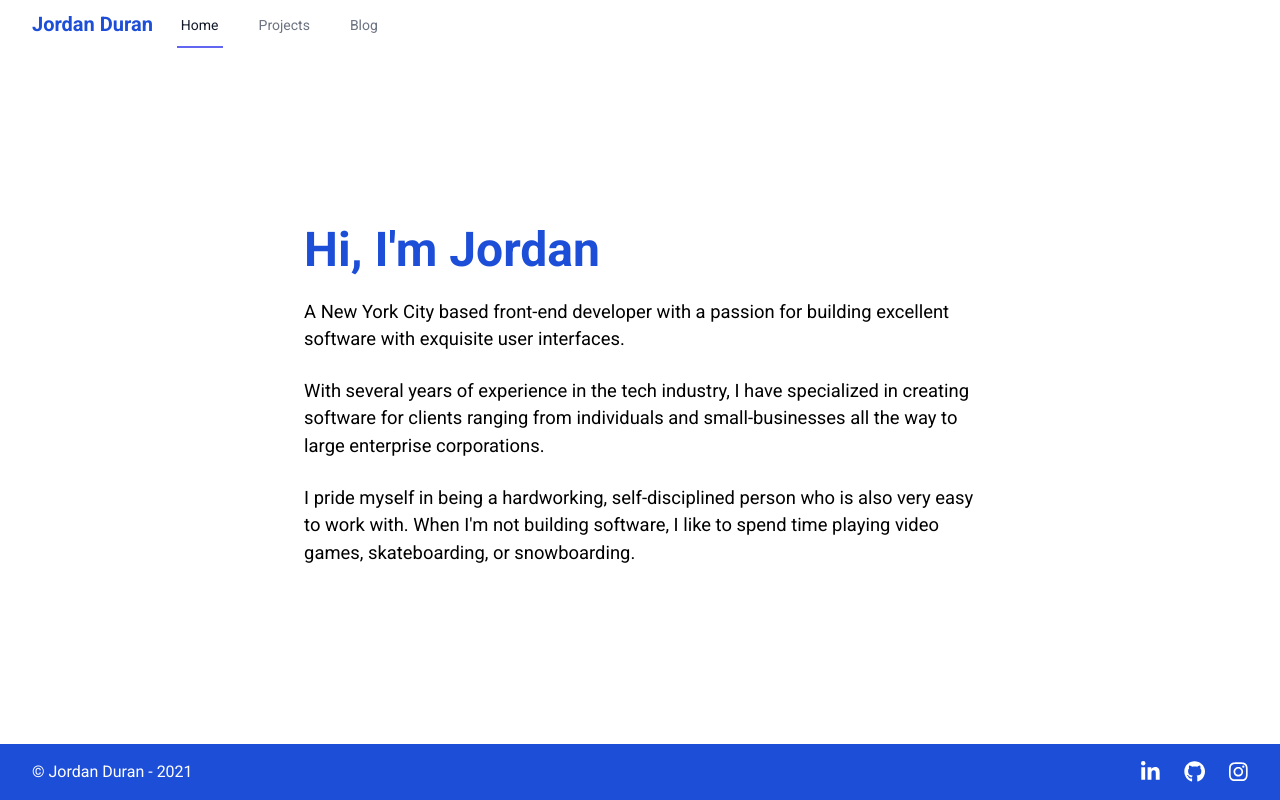
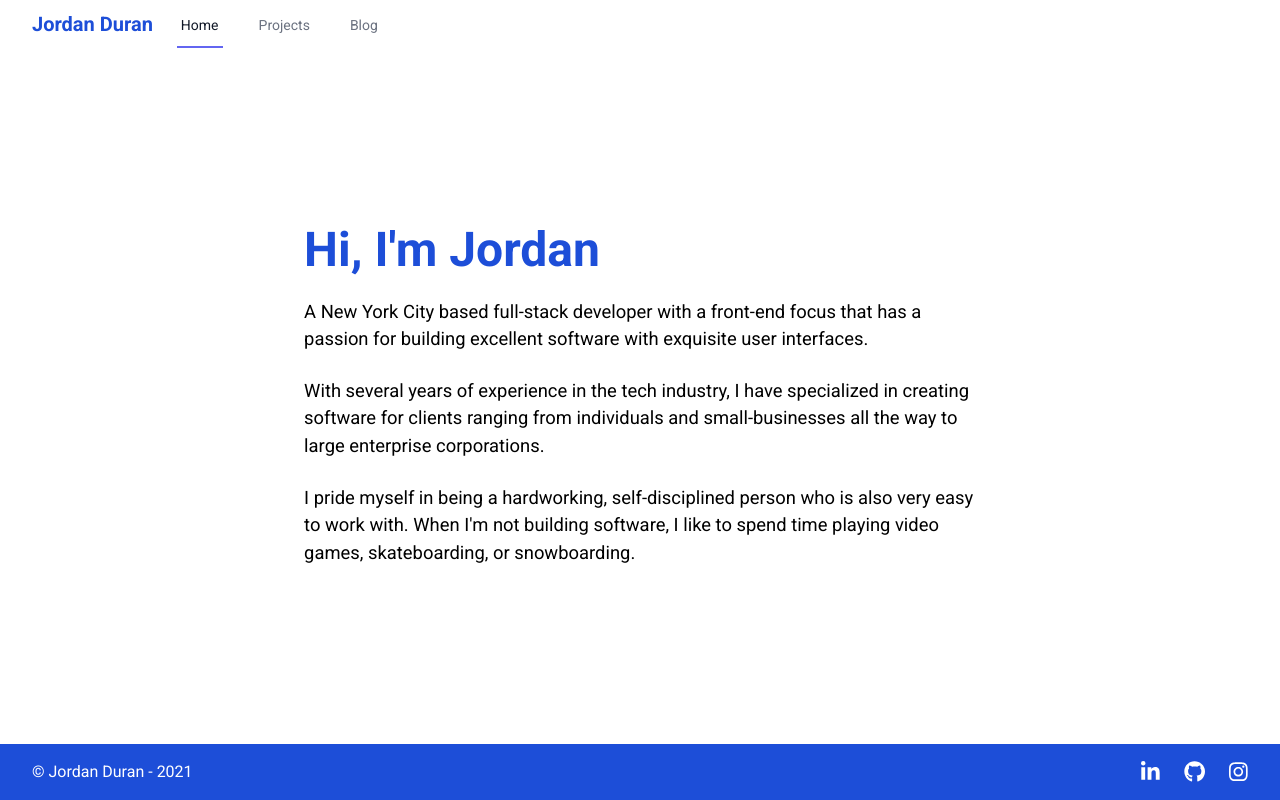
Before and after one commit to jordanduran/port, a Next.js app: page / in a window 1280 px wide. Built offline with nearby package versions, Linux system fonts and the light colour scheme.

Commit message:
Hero bio revamp

```diff
--- a/components/Hero.js
+++ b/components/Hero.js
@@ -5,8 +5,9 @@ const Hero = () => {
         Hi, I&apos;m Jordan
       </h1>
       <p className='hero-bio max-w-prose mt-6'>
-        A New York City based front-end developer with a passion for building
-        excellent software with exquisite user interfaces.
+        A New York City based full-stack developer with a front-end focus that
+        has a passion for building excellent software with exquisite user
+        interfaces.
       </p>
       <p className='hero-bio max-w-prose mt-6'>
         With several years of experience in the tech industry, I have
```
